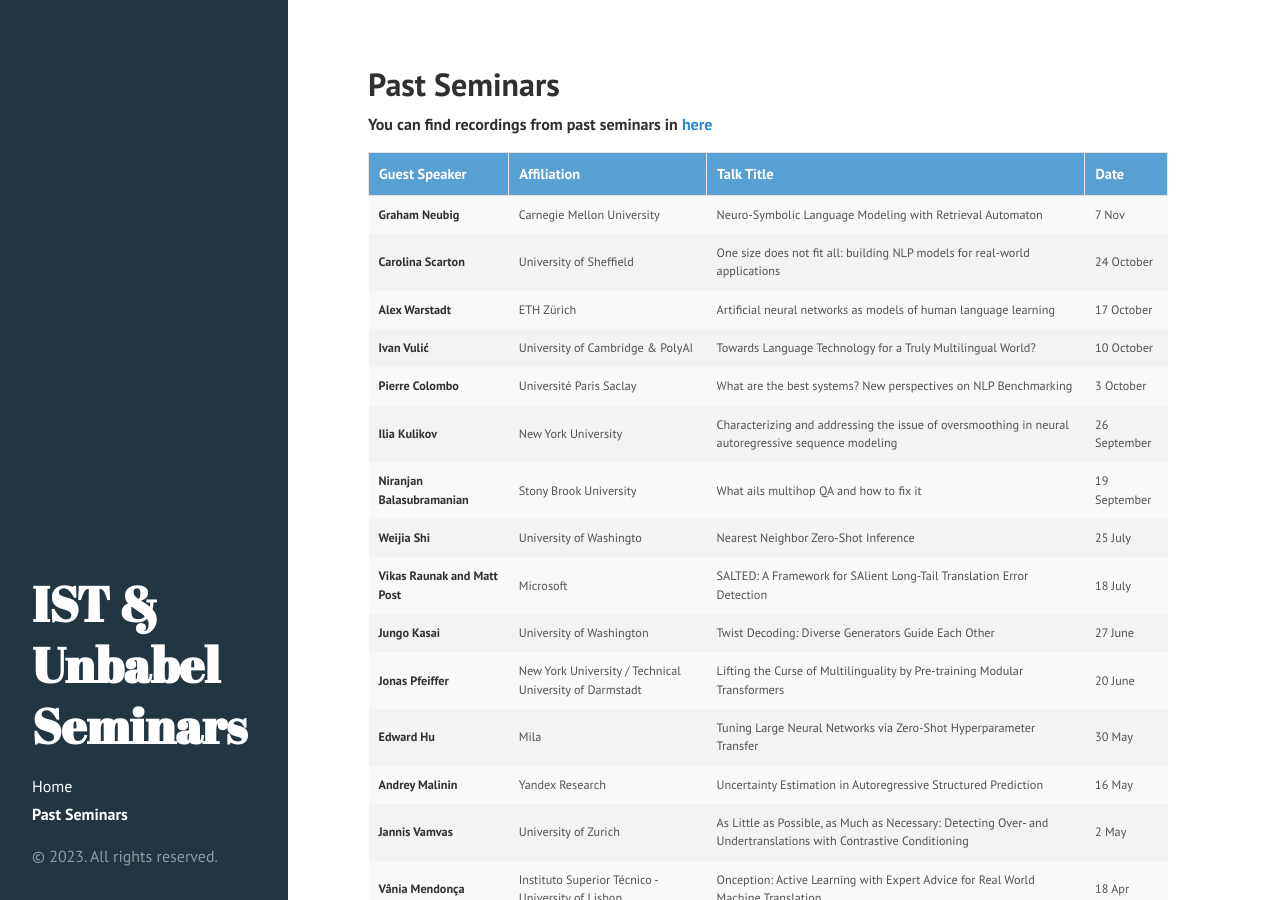
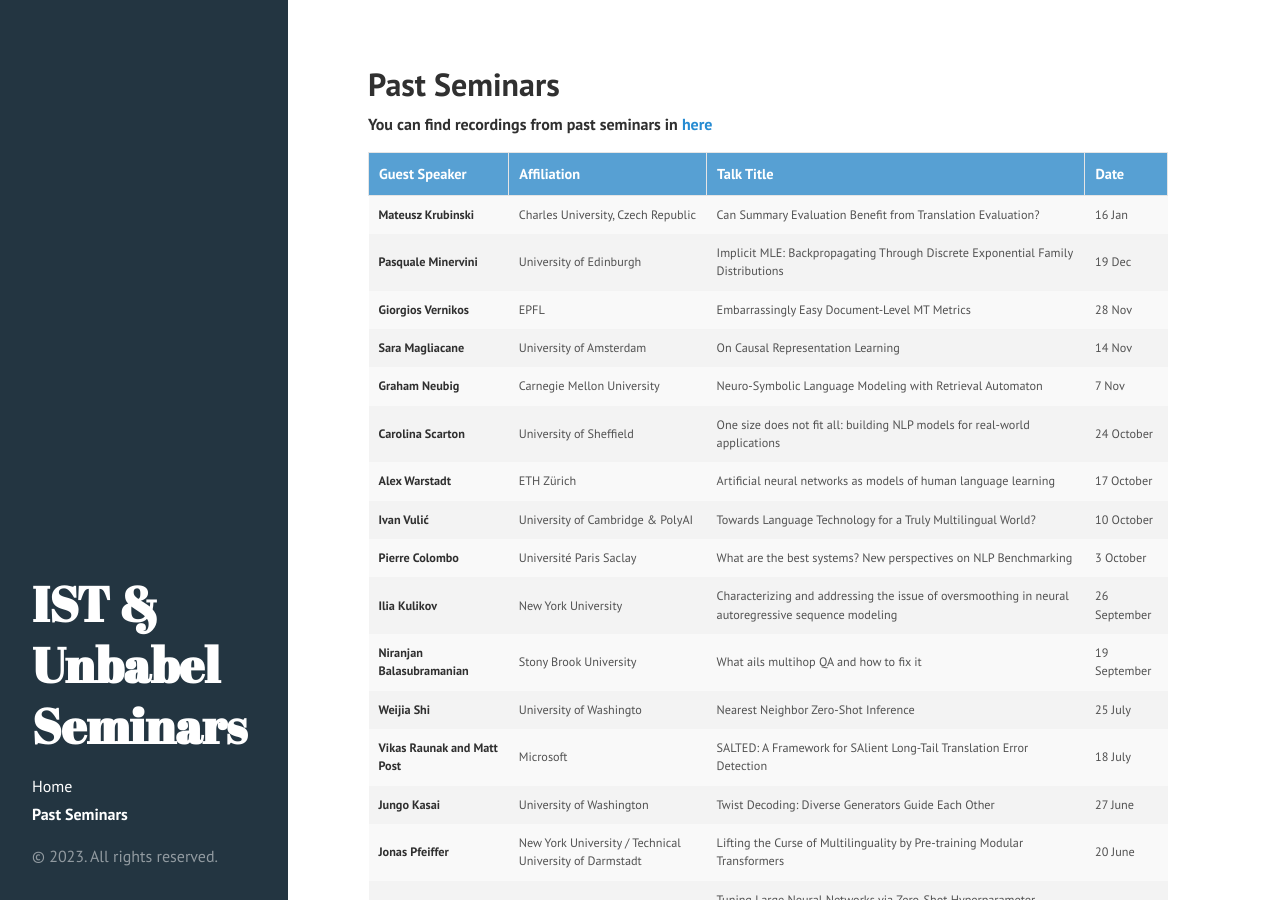
Before and after one commit to IST-Unbabel-Seminars/ist-unbabel-seminars.github.io, a Jekyll site: the page built from past_seminars.md, in a window 1280 px wide and 900 px high. Built offline with Jekyll 4.4.1, drawn with Linux system fonts in a browser that asks for light colours; Markdown is read by kramdown in place of the engine named in the settings.

Commit message:
Update past_seminars.md

```diff
--- a/past_seminars.md
+++ b/past_seminars.md
@@ -60,6 +60,30 @@ th, td {
         </tr>
     </thead>
     <tbody>
+	    <tr class="past-row">
+            <td><strong>Mateusz Krubinski</strong></td>
+            <td>Charles University, Czech Republic</td>
+            <td>Can Summary Evaluation Benefit from Translation Evaluation?</td>
+            <td>16 Jan</td>
+        </tr>
+	    <tr class="past-row">
+            <td><strong>Pasquale Minervini</strong></td>
+            <td>University of Edinburgh</td>
+            <td>Implicit MLE: Backpropagating Through Discrete Exponential Family Distributions</td>
+            <td>19 Dec</td>
+        </tr>
+	    <tr class="past-row">
+            <td><strong>Giorgios Vernikos</strong></td>
+            <td>EPFL</td>
+            <td> Embarrassingly Easy Document-Level MT Metrics</td>
+            <td>28 Nov</td>
+        </tr>
+    <tr class="past-row">
+            <td><strong>Sara Magliacane</strong></td>
+            <td>University of Amsterdam</td>
+            <td>On Causal Representation Learning</td>
+            <td>14 Nov</td>
+        </tr>
     <tr class="past-row">
             <td><strong>Graham Neubig</strong></td>
             <td>Carnegie Mellon University</td>
```
